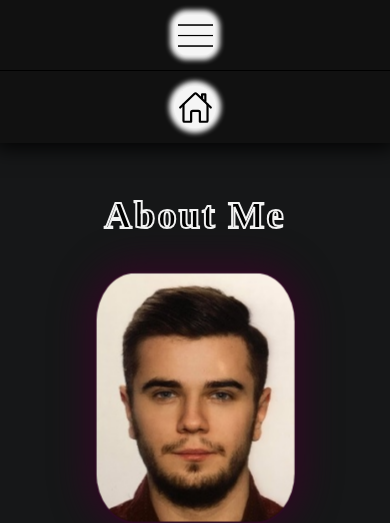
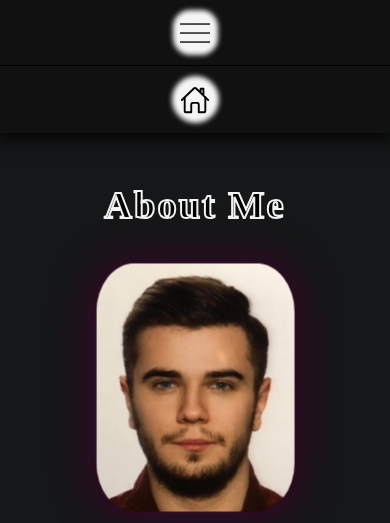
Before and after one commit to grzesiek999/MyWeb, a PHP site: page / in a window 390 px wide. Shown: the top 523 px of the page. Run offline with PHP 8.4, Linux system fonts and the light colour scheme.

Commit message:
tags, autors, copyrights, mobile-nav, describetag, copy-button-fix, contairnes-top-margin, srol

```diff
--- a/public/css_sheets/Mobile/contact.css
+++ b/public/css_sheets/Mobile/contact.css
@@ -16,7 +16,7 @@
 
 @media only screen and (max-width: 699px) {
     .contact-container {
-        margin-top: 35px;
+        margin-top: 50px;
         margin-bottom: 135px;
         min-width: 100%;
         display: flex;
--- a/public/css_sheets/Mobile/education.css
+++ b/public/css_sheets/Mobile/education.css
@@ -11,6 +11,16 @@
     min-width: 100%;
     display: flex;
     flex-direction: column;
+}
+
+@media only screen and (max-width: 699px) {
+    .education-container {
+        margin-top: 50px;
+        margin-bottom: 80px;
+        min-width: 100%;
+        display: flex;
+        flex-direction: column;
+    }
 }
 
 .education-achievements-container {
--- a/public/css_sheets/Mobile/header.css
+++ b/public/css_sheets/Mobile/header.css
@@ -47,8 +47,8 @@ nav {
     display: flex;
     justify-content: center;
     align-items: center;
-    width: 50px;
-    height: 50px;
+    width: 45px;
+    height: 45px;
     border-radius: 12px;
     background-color: var(--icons-background-color);
     -webkit-box-shadow: 0px 0px 5px 5px var(--icons-background-color);
@@ -62,8 +62,8 @@ nav {
         display: flex;
         justify-content: center;
         align-items: center;
-        width: 40px;
-        height: 40px;
+        width: 35px;
+        height: 35px;
         border-radius: 12px;
         background-color: var(--icons-background-color);
         -webkit-box-shadow: 0px 0px 5px 5px var(--icons-background-color);
@@ -73,14 +73,14 @@ nav {
 }
 
 .menu-icon-div img {
-    width: 45px;
-    height: 45px;
+    width: 40px;
+    height: 40px;
 }
 
 @media only screen and (max-width: 500px) {
     .menu-icon-div img {
-        width: 35px;
-        height: 35px;
+        width: 30px;
+        height: 30px;
     }
 }
 
@@ -94,8 +94,8 @@ nav {
     display: flex;
     justify-content: center;
     align-items: center;
-    width: 53px;
-    height: 53px;
+    width: 48px;
+    height: 48px;
     border-radius: 50%;
     background-color: var(--icons-background-color);
     -webkit-box-shadow: 0px 0px 5px 5px var(--icons-background-color);
@@ -108,8 +108,8 @@ nav {
         display: flex;
         justify-content: center;
         align-items: center;
-        width: 42px;
-        height: 42px;
+        width: 37px;
+        height: 37px;
         border-radius: 50%;
         background-color: var(--icons-background-color);
         -webkit-box-shadow: 0px 0px 5px 5px var(--icons-background-color);
@@ -119,14 +119,14 @@ nav {
 }
 
 .navigation-icon-div img {
-    width: 45px;
-    height: 45px;
+    width: 40px;
+    height: 40px;
 }
 
 @media only screen and (max-width: 500px) {
     .navigation-icon-div img {
-        width: 35px;
-        height: 35px;
+        width: 30px;
+        height: 30px;
     }
 }
 
@@ -173,8 +173,8 @@ nav {
 
 .motive-changer-button{
     margin-right: 0px;
-    width: 40px;
-    height: 40px;
+    width: 35px;
+    height: 35px;
     border-radius: 50%;
     background-color: var(--motive);
     border: none;
@@ -184,8 +184,8 @@ nav {
 @media only screen and (max-width: 500px) {
     .motive-changer-button{
         margin-right: 0px;
-        width: 35px;
-        height: 35px;
+        width: 30px;
+        height: 30px;
         border-radius: 50%;
         background-color: var(--motive);
         border: none;
--- a/public/css_sheets/Mobile/offer.css
+++ b/public/css_sheets/Mobile/offer.css
@@ -11,6 +11,16 @@
     min-width: 100%;
     display: flex;
     flex-direction: column;
+}
+
+@media only screen and (max-width: 699px) {
+    .offer-container {
+        margin-top: 50px;
+        margin-bottom: 120px;
+        min-width: 100%;
+        display: flex;
+        flex-direction: column;
+    }
 }
 
 .offerts-context {
--- a/public/css_sheets/Mobile/skills.css
+++ b/public/css_sheets/Mobile/skills.css
@@ -11,6 +11,16 @@
     min-width: 100%;
     display: flex;
     flex-direction: column;
+}
+
+@media only screen and (max-width: 699px) {
+    .skills-container {
+        margin-top: 50px;
+        margin-bottom: 100px;
+        min-width: 100%;
+        display: flex;
+        flex-direction: column;
+    }
 }
 
 .skills-list-div-container {
--- a/public/scripts/main.js
+++ b/public/scripts/main.js
@@ -4,7 +4,20 @@ const changeMotiveButtonMobile = document.querySelector('#motive-change-mobile')
 
 
 function copy_email() {
-    navigator.clipboard.writeText("grzegorz.pasich@o2.pl");
+    var emailText = "grzegorz.pasich@o2.pl";
+    var clipboard = new ClipboardJS('#copy-email-icon', {
+        text: function() {
+            return emailText;
+        }
+    });
+
+    clipboard.on('success', function(e) {
+        console.log('Skopiowano do schowka:', e.text);
+    });
+
+    clipboard.on('error', function(e) {
+        console.error('Błąd kopiowania do schowka:', e.trigger);
+    });
 }
 
 function change_motive() {
@@ -57,7 +70,7 @@ copyEmail.addEventListener('click', copy_email);
 
 window.addEventListener('scroll', function() {
     var element = document.querySelector('.mobile-socials-container-div');
-    if (window.scrollY >= 280) {
+    if (window.scrollY >= 210) {
         element.style.display = 'flex';
     } else {
         element.style.display = 'none';
```
Also changed, not shown: index.php (+18 -8 lines).
